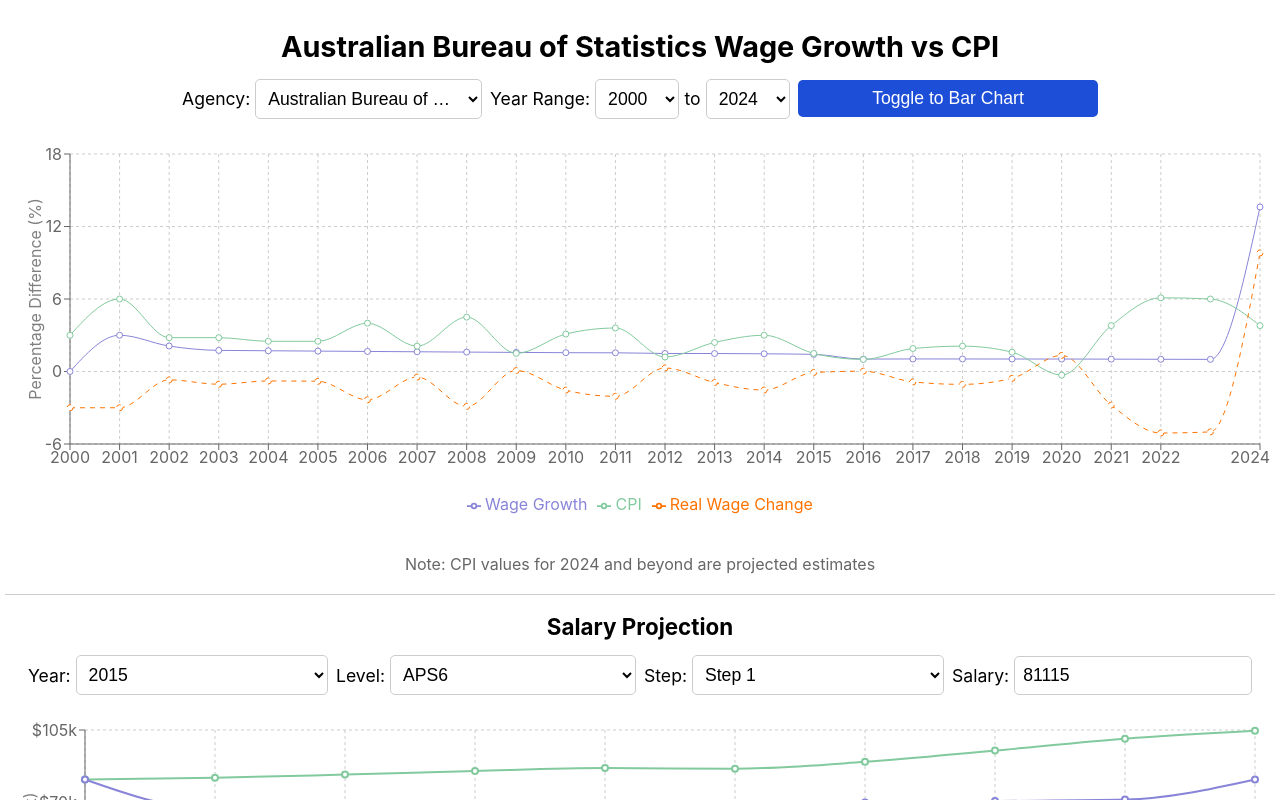
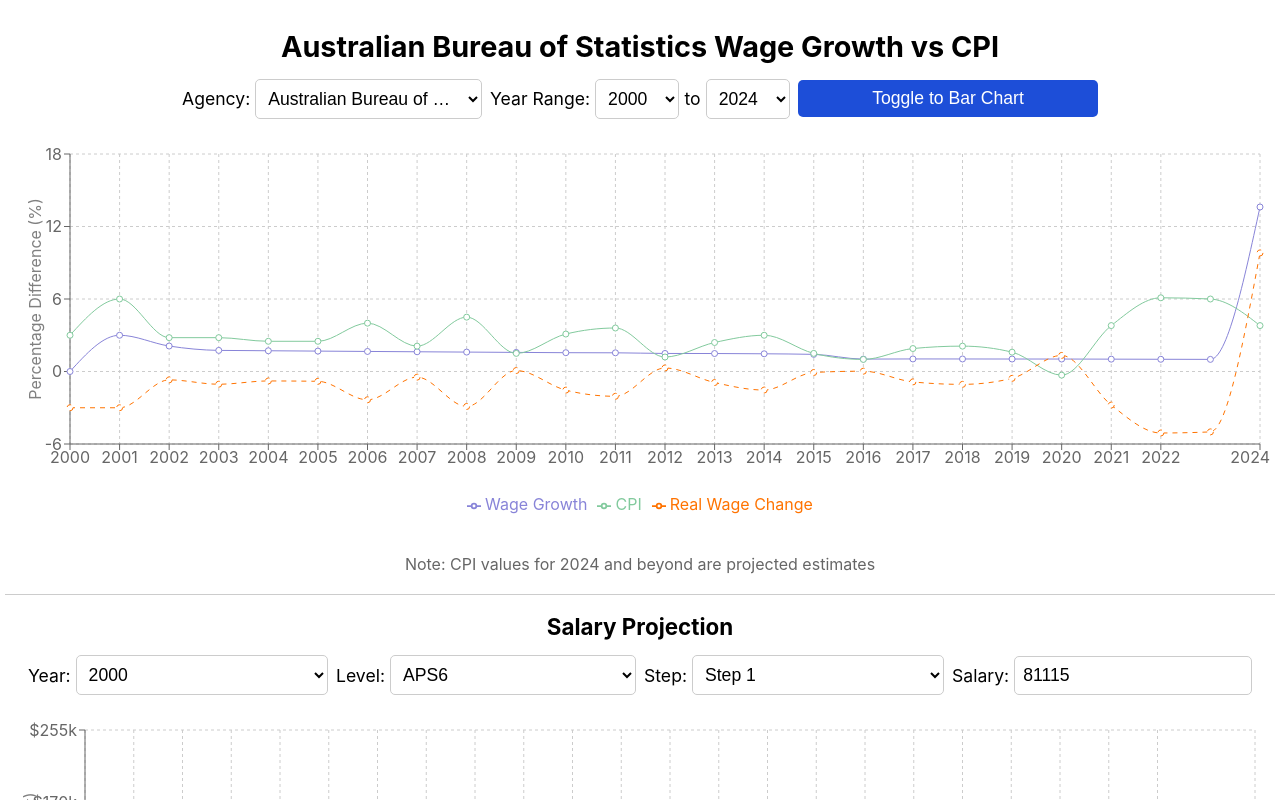
Before and after one commit to ashah12/aps-vs-cpi, a React (Create React App) app: page / in a window 1280 px wide. Shown: the top 800 px of the page. Built offline with nearby package versions, Linux system fonts and the light colour scheme.

Commit message:
Change projection graph start year to 2000

```diff
--- a/src/App.js
+++ b/src/App.js
@@ -42,9 +42,9 @@
 
 function App() {
   const [chartType, setChartType] = useState('line');
-  const [startYear, setStartYear] = useState(2015);
+  const [startYear, setStartYear] = useState(2000);
   const [endYear, setEndYear] = useState(2024);
-  const [projectionStartYear, setProjectionStartYear] = useState(2015);
+  const [projectionStartYear, setProjectionStartYear] = useState(2000);
   const [selectedAgency, setSelectedAgency] = useState('ABS');
   const [yearOptions, setYearOptions] = useState([]);
   const [selectedLevel, setSelectedLevel] = useState('APS6');
```
